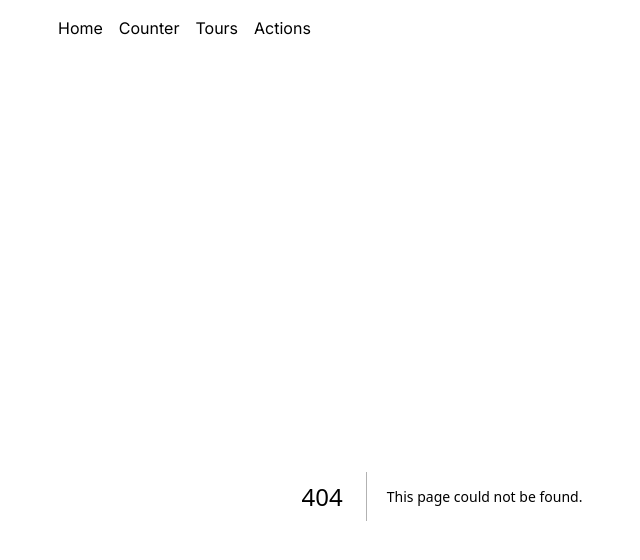
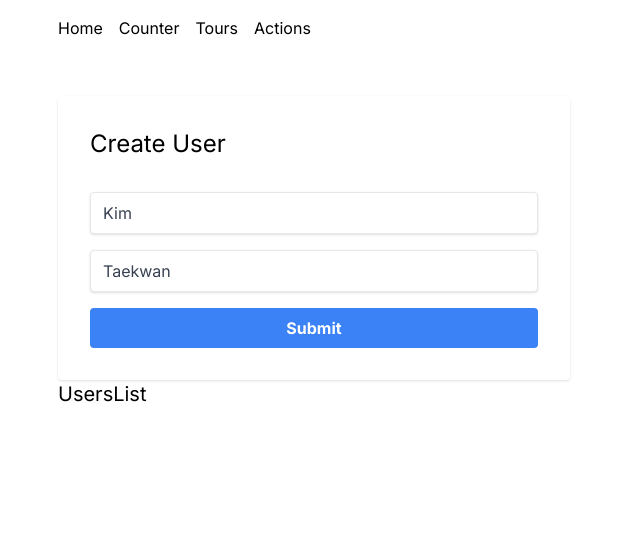
Before and after one commit to iamtkk/nextjs-tutorial, a Next.js app: page /actions in a window 1280 px wide. Before the commit this address had no page. Shown: the top 560 px of the page, without its empty margins (198-838 px from the left). Built offline with nearby package versions, Linux system fonts and the light colour scheme.

Commit message:
components 폴더 위치 변경

```diff
--- /dev/null
+++ b/app/actions/page.tsx
@@ -0,0 +1,12 @@
+import Form from "@/components/Form";
+import UsersList from "@/components/UsersList";
+
+const ActionsPage = () => {
+  return (
+    <>
+      <Form />
+      <UsersList />
+    </>
+  );
+};
+export default ActionsPage;
--- a/app/counter/page.tsx
+++ b/app/counter/page.tsx
@@ -1,4 +1,4 @@
-import Counter from "../components/Counter";
+import Counter from "@/components/Counter";
 
 const CounterPage = () => {
   return (
--- a/app/globals.css
+++ b/app/globals.css
@@ -3,5 +3,5 @@
 @tailwind utilities;
 
 body {
-  background: gainsboro;
+  /* background: gainsboro; */
 }
--- a/app/layout.tsx
+++ b/app/layout.tsx
@@ -1,5 +1,5 @@
 import "./globals.css";
-import Navbar from "./components/Navbar";
+import Navbar from "@/components/Navbar";
 import { Inter, Roboto } from "next/font/google";
 import type { Metadata } from "next";
 
--- /dev/null
+++ b/components/Form.tsx
@@ -0,0 +1,36 @@
+const createUser = async () => {
+  "use server";
+  console.log("creating user...");
+};
+
+const Form = () => {
+  return (
+    <form className={formStyle} action={createUser}>
+      <h2 className="text-2xl capitalize mb-4">create user</h2>
+      <input
+        className={inputStyle}
+        type="text"
+        name="lastName"
+        defaultValue="Kim"
+        required
+      />
+      <input
+        className={inputStyle}
+        type="text"
+        name="firstName"
+        defaultValue="Taekwan"
+        required
+      />
+      <button className={btnStyle} type="submit">
+        submit
+      </button>
+    </form>
+  );
+};
+
+const formStyle = "max-w-lg flex flex-col gap-y-4 shadow rounded p-8";
+const inputStyle = "border shadow rounded py-2 px-3 text-gray-700";
+const btnStyle =
+  "bg-blue-500 hover:bg-blue-700 text-white font-bold py-2 px-4 rounded capitalize";
+
+export default Form;
--- /dev/null
+++ b/components/UsersList.tsx
@@ -0,0 +1,4 @@
+const UsersList = () => {
+  return <h3 className="text-xl">UsersList</h3>;
+};
+export default UsersList;
```
Also changed, not shown: components/Counter.tsx (renamed from app/components/Counter.tsx), components/Navbar.tsx (renamed from app/components/Navbar.tsx).
